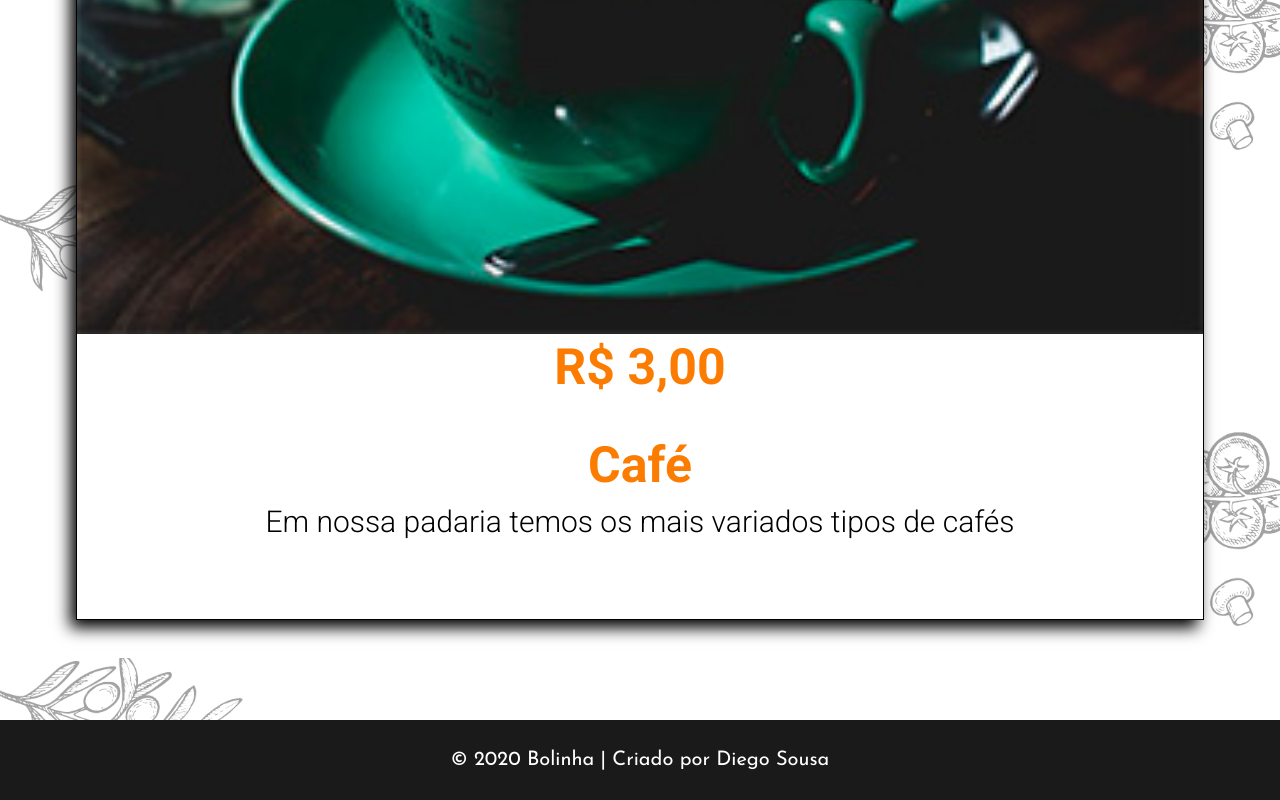
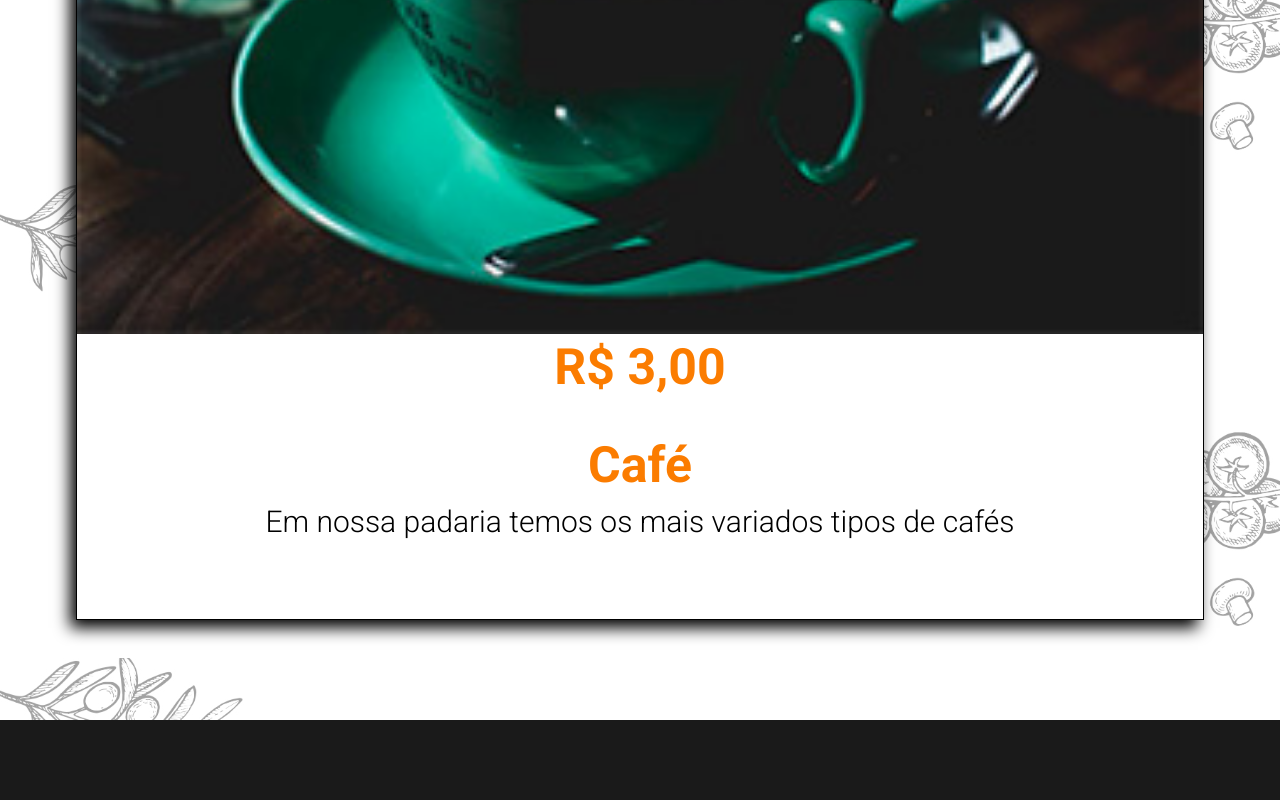
Before and after one commit to DiegoSousa-11/bolinha.github.io, a plain HTML site: page menu.html in a window 1280 px wide. Shown: the part 6006-6806 px from the top of the page. Drawn offline with Linux system fonts and the light colour scheme; a web font is replaced by a local one.

Commit message:
Update menu.html

```diff
--- a/menu.html
+++ b/menu.html
@@ -121,7 +121,7 @@
     </div>
     <footer>
         <div class="conteudo">
-            <p>© 2020 Bolinha | Criado por Diego Sousa</p>
+            <p id="copyright"></p>
         </div>
     </footer>
     <script src="Js/script.js"></script>
```
